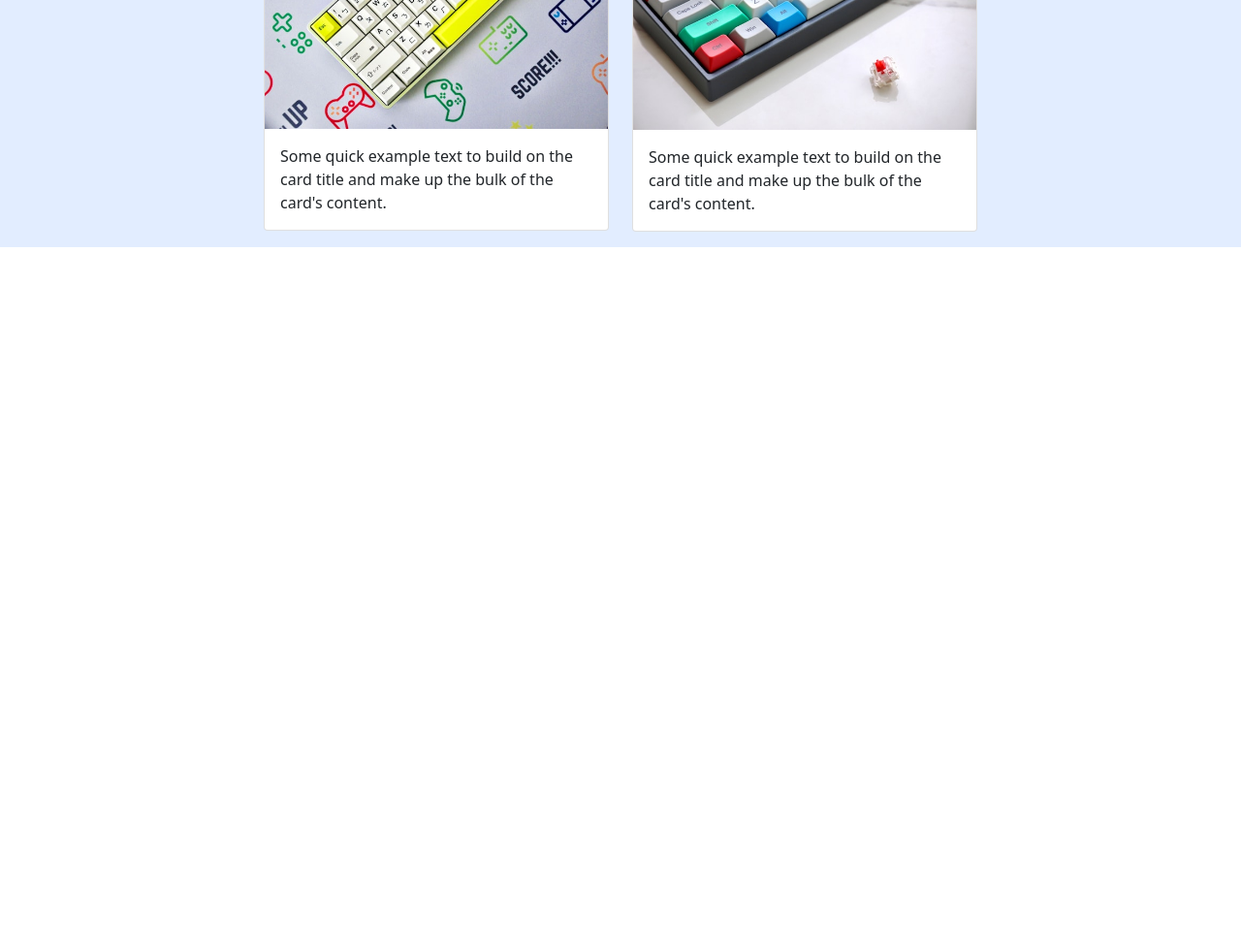
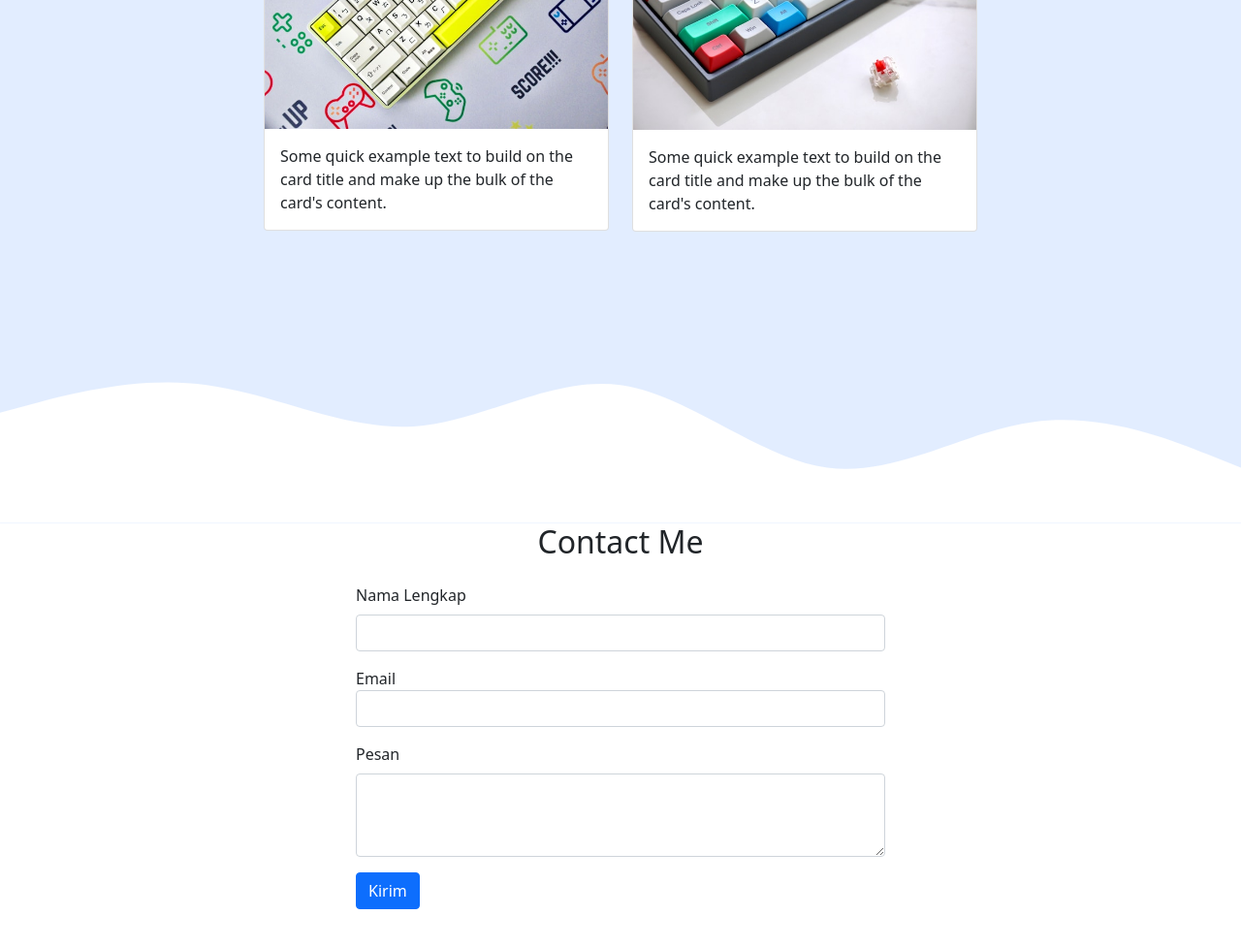
Before and after one commit to Arbaisyah/UAS_Siti-Arbaisyah, a plain HTML site: page index.html in a window 1280 px wide. Shown: the part 1700-2677 px from the top of the page at 97% size. Before the commit the page ends 2000 px from the top, so only its background shows below. Drawn offline with nearby package versions, Linux system fonts and the light colour scheme.

Commit message:
7. Bagian Contact

```diff
--- a/index.html
+++ b/index.html
@@ -56,7 +56,11 @@
 
      <!-- jumbotron end -->
 
-     <!-- about start -->
+
+    <!-- Screenshot: Tampilan HP -->
+    <!-- Pastikan layout rapi, gambar jumbotron tetap bulat, dan teks About tampil satu kolom -->
+
+    <!-- about start -->
       <section id="about">
         <div class="container">
             <div class="row text-center mb-3">
@@ -137,9 +141,44 @@
             </div>
         </div>
 
-
+       <svg xmlns="http://www.w3.org/2000/svg" viewBox="0 0 1440 320"><path fill="#ffffff" fill-opacity="1" d="M0,192L40,181.3C80,171,160,149,240,160C320,171,400,213,480,208C560,203,640,149,720,160C800,171,880,245,960,256C1040,267,1120,213,1200,202.7C1280,192,1360,224,1400,240L1440,256L1440,320L1400,320C1360,320,1280,320,1200,320C1120,320,1040,320,960,320C880,320,800,320,720,320C640,320,560,320,480,320C400,320,320,320,240,320C160,320,80,320,40,320L0,320Z"></path></svg>
        </section>
        <!-- projects end -->
+
+       <!-- contact start -->
+        <section id="contact">
+            <div class="container">
+                <div class="row text-center mb-3">
+                    <div class="col">
+                        <h2>Contact Me</h2>
+                    </div>
+                </div>
+                <div class="row justify-content-center">
+                    <div class="col-md-6">
+                        <form>
+                <div class="mb-3">
+                <label for="name" class="form-label">Nama Lengkap</label>
+                <input type="text" class="form-control" id="name" aria-describedby="name">
+                <div class="mb-3">
+                </div>
+
+                <div class="mb-3">
+                <label for="email" class="email">Email</label>
+                <input type="email" class="form-control" id="email" aria-describedby="email">
+                <div class="mb-3">
+                </div>
+                <div class="mb-3">
+               <label for="pesan" class="form-label">Pesan</label>
+               <textarea class="form-control" id="pesan" rows="3"></textarea>
+                </div>
+              <button type="submit" class="btn btn-primary">Kirim</button>
+                 </form>
+                    </div>
+                </div>
+            </div>
+
+        </section>
+        <!-- contact end -->
 
 
 
--- a/style.css
+++ b/style.css
@@ -1,5 +1,5 @@
 body {
-    min-height: 2000px;
+    min-height: 3000px;
 }
 .jumbotron {
     padding-top: 2rem;
```
Also changed, not shown: screenshoot/7. Bagian Contact.png (added).
